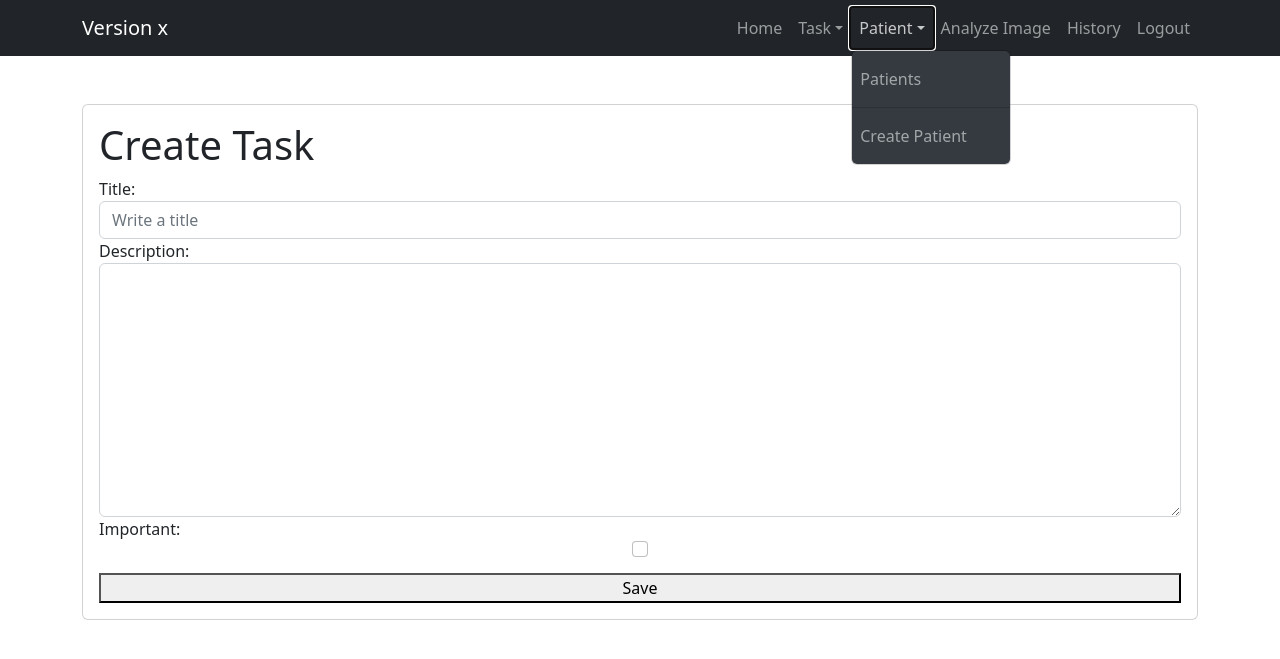
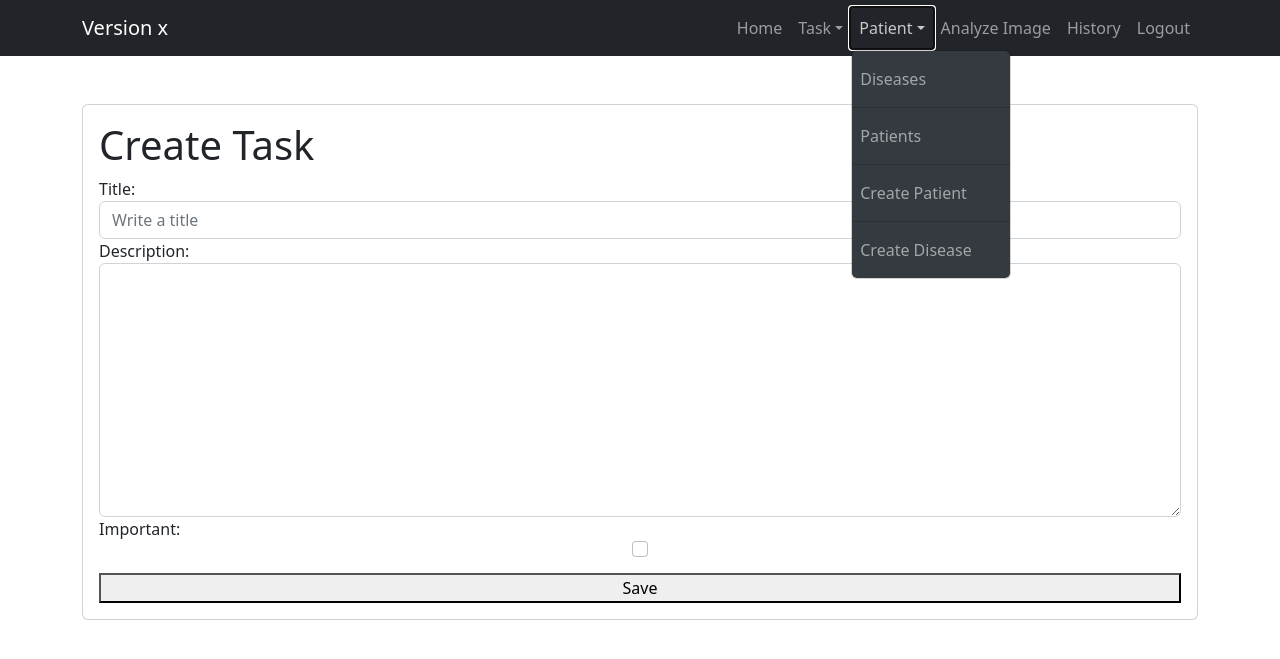
Before and after one commit to jeffersondavila/Melasma-Detector, a Django app: page /create_task/ in a window 1280 px wide, after a click on "Patient". Shown: the top 659 px of the page. Run offline with Django 4.2, Linux system fonts and the light colour scheme; the visitor is signed in with stand-in values (Sample User, id 1).

Commit message:
[ADD] Se creo el modulo de las enfermedades

```diff
--- a/djangocrud/urls.py
+++ b/djangocrud/urls.py
@@ -25,6 +25,7 @@ urlpatterns = [
 
     path('tasks/', views.tasks, name='tasks'),
     path('patients/', views.patients, name='patients'),
+    path('diseases/', views.diseases, name='diseases'),
 
     path('tasks_completed/', views.tasks_completed, name='tasks_completed'),
     path('logout/', views.signout, name='logout'),
@@ -32,14 +33,17 @@ urlpatterns = [
 
     path('create_task/', views.create_task, name='create_task'),
     path('create_patient/', views.create_patient, name='create_patient'),
+    path('create_disease/', views.create_disease, name='create_disease'),
 
     path('tasks/<int:task_id>', views.task_detail, name='task_detail'),
     path('patients/<int:patient_id>', views.patient_detail, name='patient_detail'),
+    path('diseases/<int:disease_id>', views.disease_detail, name='disease_detail'),
 
     path('taks/<int:task_id>/complete', views.complete_task, name='complete_task'),
 
     path('tasks/<int:task_id>/delete', views.delete_task, name='delete_task'),
     path('patients/<int:patient_id>/delete', views.delete_patient, name='delete_patient'),
+    path('diseases/<int:disease_id>/delete', views.delete_disease, name='delete_disease'),
 
     path('analyze_image/', views.upload_image, name='analyze_image'),
     path('history/', views.analisis_history, name='history'),
--- a/tasks/forms.py
+++ b/tasks/forms.py
@@ -1,4 +1,4 @@
-from .models import Task, Paciente
+from .models import Task, Paciente, Enfermedad
 from django import forms
 from django.forms import ModelForm
 
@@ -24,3 +24,12 @@ class PatientForm(ModelForm):
             'informacion_adicional': forms.Textarea(attrs={'class': 'form-control'}),
             'fecha_nacimiento': forms.DateInput(attrs={'class': 'form-control', 'type': 'date'}),
         }
+
+class DiseaseForm(ModelForm):
+    class Meta:
+        model = Enfermedad
+        fields = ['nombre', 'descripcion']
+        widgets = {
+            'nombre': forms.TextInput(attrs={'class': 'form-control', 'placeholder': 'Nombre de la enfermedad'}),
+            'descripcion': forms.Textarea(attrs={'class': 'form-control'}),
+        }
--- a/tasks/models.py
+++ b/tasks/models.py
@@ -1,6 +1,7 @@
 from django.db import models
 from django.contrib.auth.models import User
 
+# Listo
 class Paciente(models.Model):
     nombre = models.CharField(max_length=255)
     fecha_nacimiento = models.DateTimeField()
@@ -22,6 +23,7 @@ class HistorialClinico(models.Model):
 class Enfermedad(models.Model):
     nombre = models.CharField(max_length=255)
     descripcion = models.TextField(blank=True, null=True)
+    user = models.ForeignKey(User, null=True, on_delete=models.CASCADE)
 
     def __str__(self):
         return self.nombre
@@ -36,6 +38,7 @@ class Analisis(models.Model):
     def __str__(self):
         return f"{self.nombre_imagen} - {self.enfermedad}"
 
+# Listo
 class Task(models.Model):
     title = models.CharField(max_length=200)
     description = models.TextField(max_length=1000)
@@ -47,6 +50,7 @@ class Task(models.Model):
     def __str__(self):
         return self.title + ' - ' + self.user.username
 
+# Listo
 class History(models.Model):
     image_name = models.CharField(max_length=255)
     created_date = models.DateTimeField(auto_now_add=True)
--- a/tasks/templates/_navbar.html
+++ b/tasks/templates/_navbar.html
@@ -37,6 +37,12 @@
             aria-expanded="false">Patient</a>
           <ul class="dropdown-menu dropdown-menu-dark" aria-labelledby="navbarDarkDropdownMenuLink">
             <li class="nav-item">
+              <a href="{% url 'diseases' %}" class="nav-link">Diseases</a>
+            </li>
+            <li>
+              <hr class="dropdown-divider">
+            </li>
+            <li class="nav-item">
               <a href="{% url 'patients' %}" class="nav-link">Patients</a>
             </li>
             <li>
@@ -44,6 +50,12 @@
             </li>
             <li class="nav-item">
               <a href="{% url 'create_patient' %}" class="nav-link">Create Patient</a>
+            </li>
+            <li>
+              <hr class="dropdown-divider">
+            </li>
+            <li class="nav-item">
+              <a href="{% url 'create_disease' %}" class="nav-link">Create Disease</a>
             </li>
           </ul>
         </li>
--- a/tasks/views.py
+++ b/tasks/views.py
@@ -1,8 +1,8 @@
-from .models import Task, History, Paciente
+from .models import Task, History, Paciente, Enfermedad
 from django.utils import timezone
 from django.db import IntegrityError
 from django.contrib.auth.models import User
-from .forms import TaskForm, ImageUploadForm, PatientForm
+from .forms import TaskForm, ImageUploadForm, PatientForm, DiseaseForm
 from django.contrib.auth.decorators import login_required
 from django.contrib.auth import login, logout, authenticate
 from django.shortcuts import render, redirect, get_object_or_404
@@ -36,9 +36,15 @@ def tasks(request):
     tasks = Task.objects.filter(user=request.user, datecompleted__isnull=True)
     return render(request, 'tasks.html', {"tasks": tasks})
 
+@login_required
 def patients(request):
     patients = Paciente.objects.filter(user=request.user)
     return render(request, 'patients.html', {"patients": patients})
+
+@login_required
+def diseases(request):
+    diseases = Enfermedad.objects.filter(user=request.user)
+    return render(request, 'diseases.html', {"diseases": diseases})
 
 @login_required
 def tasks_completed(request):
@@ -72,6 +78,20 @@ def create_patient(request):
             return redirect('patients')
         except ValueError:
             return render(request, 'create_patient.html', {"form": PatientForm, "error": "Error creating patient."})
+
+@login_required
+def create_disease(request):
+    if request.method == "GET":
+        return render(request, 'create_disease.html', {"form": DiseaseForm})
+    else:
+        try:
+            form = DiseaseForm(request.POST)
+            new_disease = form.save(commit=False)
+            new_disease.user = request.user
+            new_disease.save()
+            return redirect('diseases')
+        except ValueError:
+            return render(request, 'create_disease.html', {"form": DiseaseForm, "error": "Error creating disease."})
 
 def home(request):
     return render(request, 'home.html')
@@ -123,6 +143,21 @@ def patient_detail(request, patient_id):
             return render(request, 'patient_detail.html', {'patient': patient, 'form': form, 'error': 'Error updating patient.'})
 
 @login_required
+def disease_detail(request, disease_id):
+    if request.method == 'GET':
+        disease = get_object_or_404(Enfermedad, pk=disease_id, user=request.user)
+        form = DiseaseForm(instance=disease)
+        return render(request, 'disease_detail.html', {'disease': disease, 'form': form})
+    else:
+        try:
+            disease = get_object_or_404(Paciente, pk=disease_id, user=request.user)
+            form = DiseaseForm(request.POST, instance=disease)
+            form.save()
+            return redirect('diseases')
+        except ValueError:
+            return render(request, 'disease_detail.html', {'disease': disease, 'form': form, 'error': 'Error updating disease.'})
+
+@login_required
 def complete_task(request, task_id):
     task = get_object_or_404(Task, pk=task_id, user=request.user)
     if request.method == 'POST':
@@ -143,6 +178,13 @@ def delete_patient(request, patient_id):
     if request.method == 'POST':
         patient.delete()
         return redirect('patients')
+
+@login_required
+def delete_disease(request, disease_id):
+    disease = get_object_or_404(Enfermedad, pk=disease_id, user=request.user)
+    if request.method == 'POST':
+        disease.delete()
+        return redirect('diseases')
 
 def load_and_prepare_image(img, target_size=(224, 224)):
     img_array = image.img_to_array(img)
```
Also changed, not shown: tasks/templates/create_disease.html (added, +19 -0 lines), tasks/templates/disease_detail.html (added, +19 -0 lines), tasks/templates/diseases.html (added, +20 -0 lines), tasks/migrations/0005_enfermedad_user.py (added).
